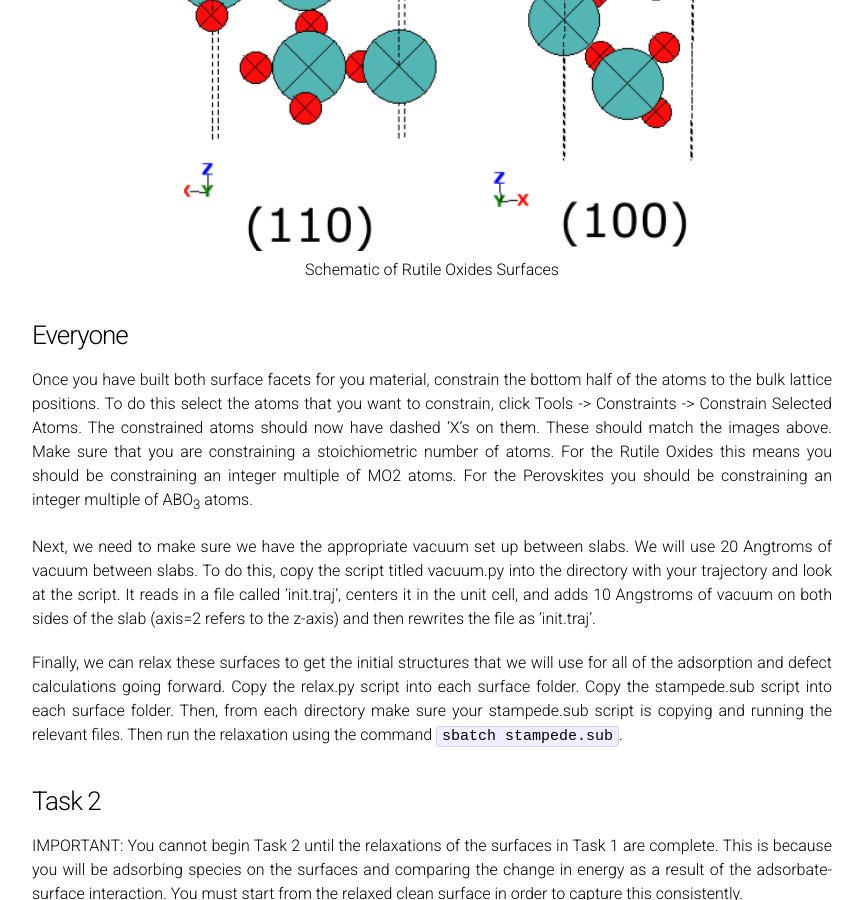
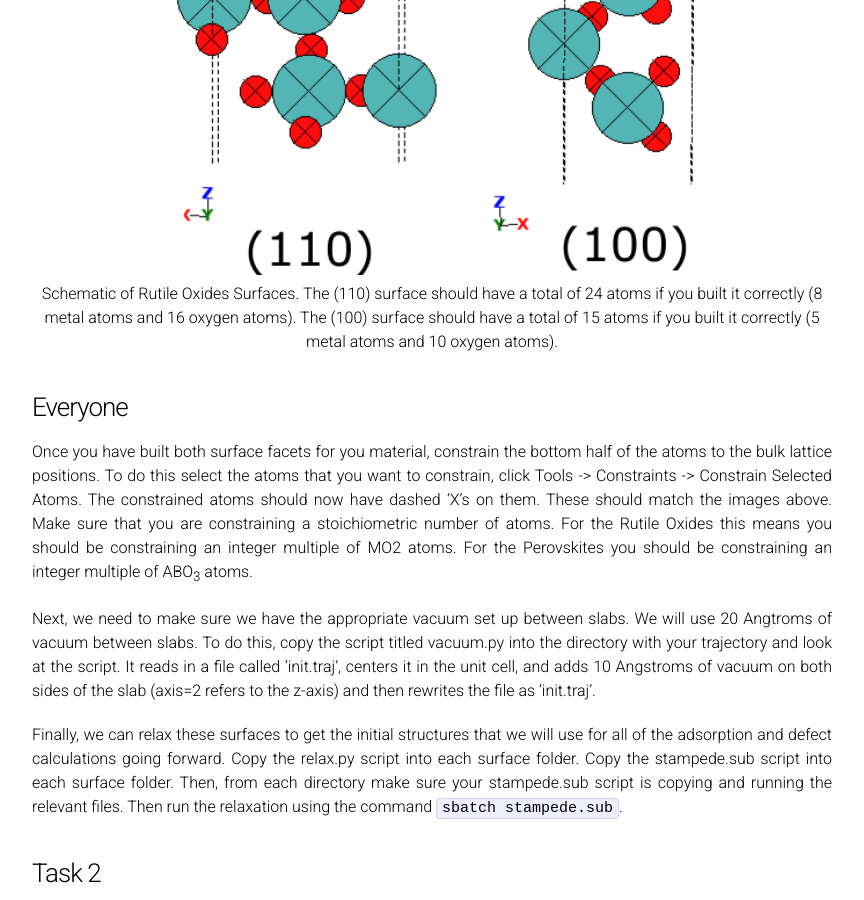
Before and after one commit to UPennCBE544/2023.github.io, a Jekyll site: the page built from ProjectDescription.md, in a window 1280 px wide and 900 px high, scrolled down 6575 px. Shown: the whole window, without its empty margins (208-1072 px from the left). Built offline with Jekyll 4.4.1, drawn with Linux system fonts in a browser that asks for light colours; our own code applies the rules of GitHub Pages for plain Markdown files; some of the changed text lies outside the part shown.

Commit message:
Update ProjectDescription.md

````diff
--- a/ProjectDescription.md
+++ b/ProjectDescription.md
@@ -146,7 +146,7 @@ Build the (110) surface by running the surf_build.py script with the command ```
 In the 111 directory repeat the same process, but build the (111) surface and make it look exactly like the one below. You should now have an init.traj for both the (110) and the (111) surfaces in their own separate directories.
 
 <center><img src="../Images/perovskites_surfs.png" alt="window" style="width: 600px;"/><br>
-Schematic of Perovskite Surfaces
+Schematic of Perovskite Surfaces. Both surfaces should have a total of 20 atoms if you built them correctly (4 Sr atoms, 4 B site atoms, 12 oxygen atoms).
 </center>
 
 
@@ -182,7 +182,7 @@ Build the (110) surface by running the surf_build.py script with the command ```
 In the 100/clean directory repeat the same process but build the (100) surface and make it look exactly like the one below. You should now have an init.traj for both the (110) and the (100) surfaces in their own separate directories.
 
 <center><img src="../Images/rutile_surfs.png" alt="window" style="width: 600px;"/><br>
-Schematic of Rutile Oxides Surfaces
+Schematic of Rutile Oxides Surfaces. The (110) surface should have a total of 24 atoms if you built it correctly (8 metal atoms and 16 oxygen atoms). The (100) surface should have a total of 15 atoms if you built it correctly (5 metal atoms and 10 oxygen atoms).
 </center>
 
 
````
